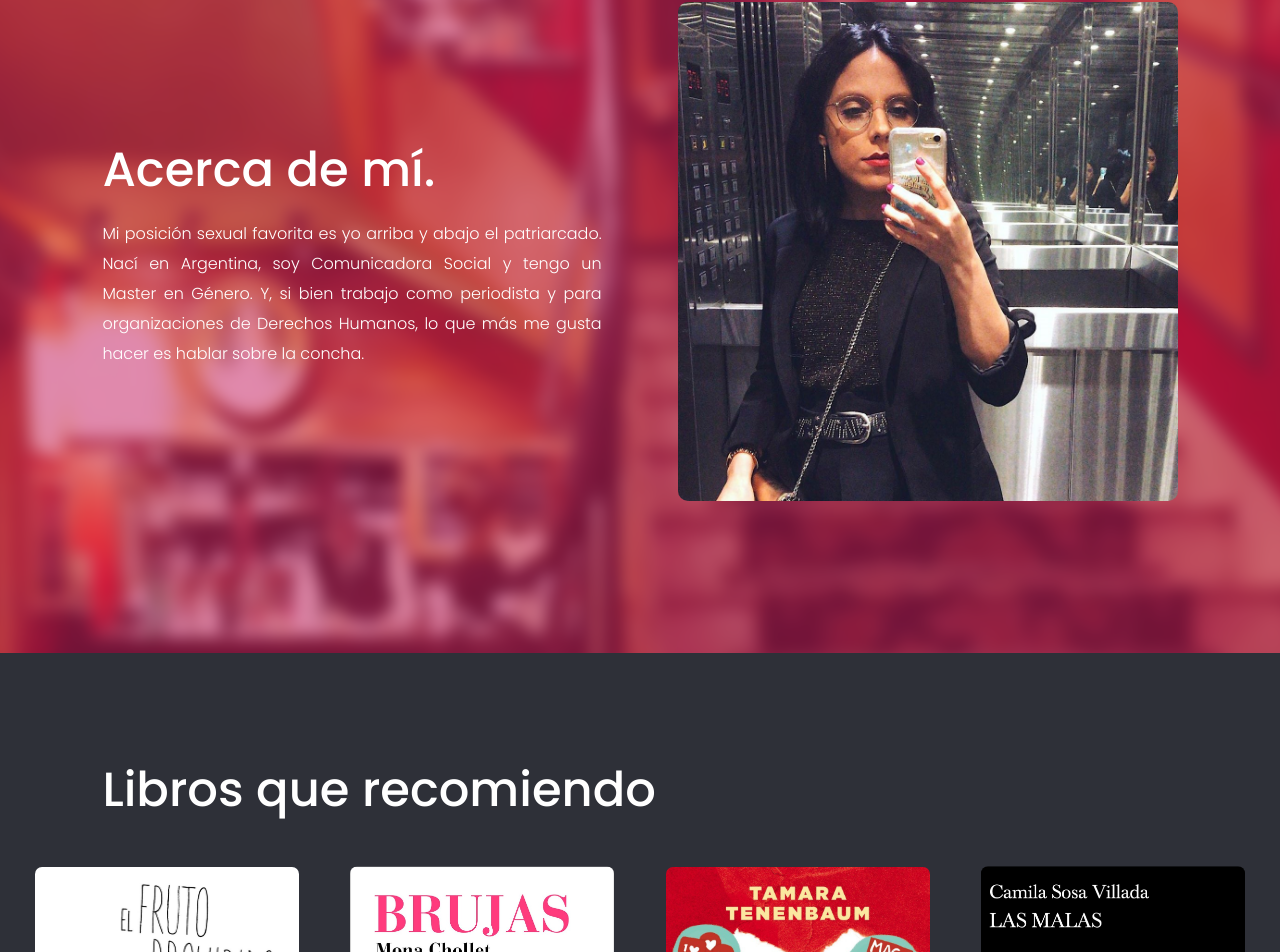
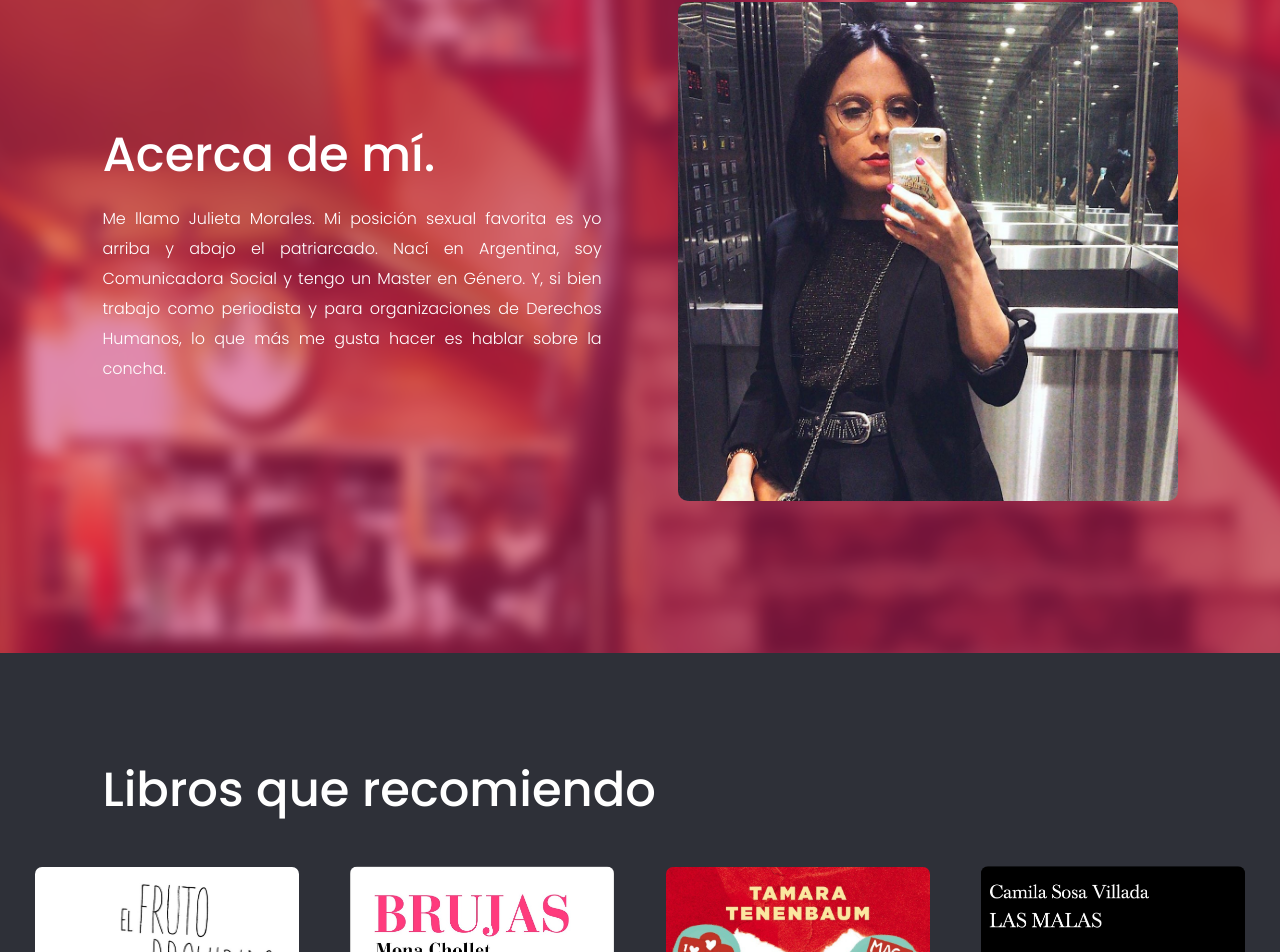
Before and after one commit to omirete/hiscon, a React (Create React App) app: page / in a window 1280 px wide. Shown: the part 1573-2525 px from the top of the page. Built offline with nearby package versions, Linux system fonts and the light colour scheme; no server answers; the HTML template or start-up script is replaced by a standard one.

Commit message:
commented out  log used in debugging

```diff
--- a/src/components/about-me/AboutMe.js
+++ b/src/components/about-me/AboutMe.js
@@ -24,7 +24,7 @@ function AboutMe(props) {
 
   useEffect(() => {
     const timeoutHandler = setTimeout(nextImage, 5000);
-    console.log("ran - " + imageIndex + " - " + imageIndex+1 % profile_images.length);
+    // console.log("ran - " + imageIndex + " - " + imageIndex+1 % profile_images.length);
     return () => clearTimeout(timeoutHandler);
   });
 
@@ -38,7 +38,7 @@ function AboutMe(props) {
         <div className="flex-item about-me-text">
           <div className="section-title"><h1>Acerca de mí.</h1></div>
           <div className="about-me-description">
-            <p>Mi posición sexual favorita es yo arriba y abajo el patriarcado. Nací en Argentina, soy Comunicadora Social y tengo un Master en Género. Y, si bien trabajo como periodista y para organizaciones de Derechos Humanos, lo que más me gusta hacer es hablar sobre la concha.</p>
+            <p>Me llamo Julieta Morales. Mi posición sexual favorita es yo arriba y abajo el patriarcado. Nací en Argentina, soy Comunicadora Social y tengo un Master en Género. Y, si bien trabajo como periodista y para organizaciones de Derechos Humanos, lo que más me gusta hacer es hablar sobre la concha.</p>
           </div>
         </div>
         <div className="flex-item about-me-profile-image">
```
